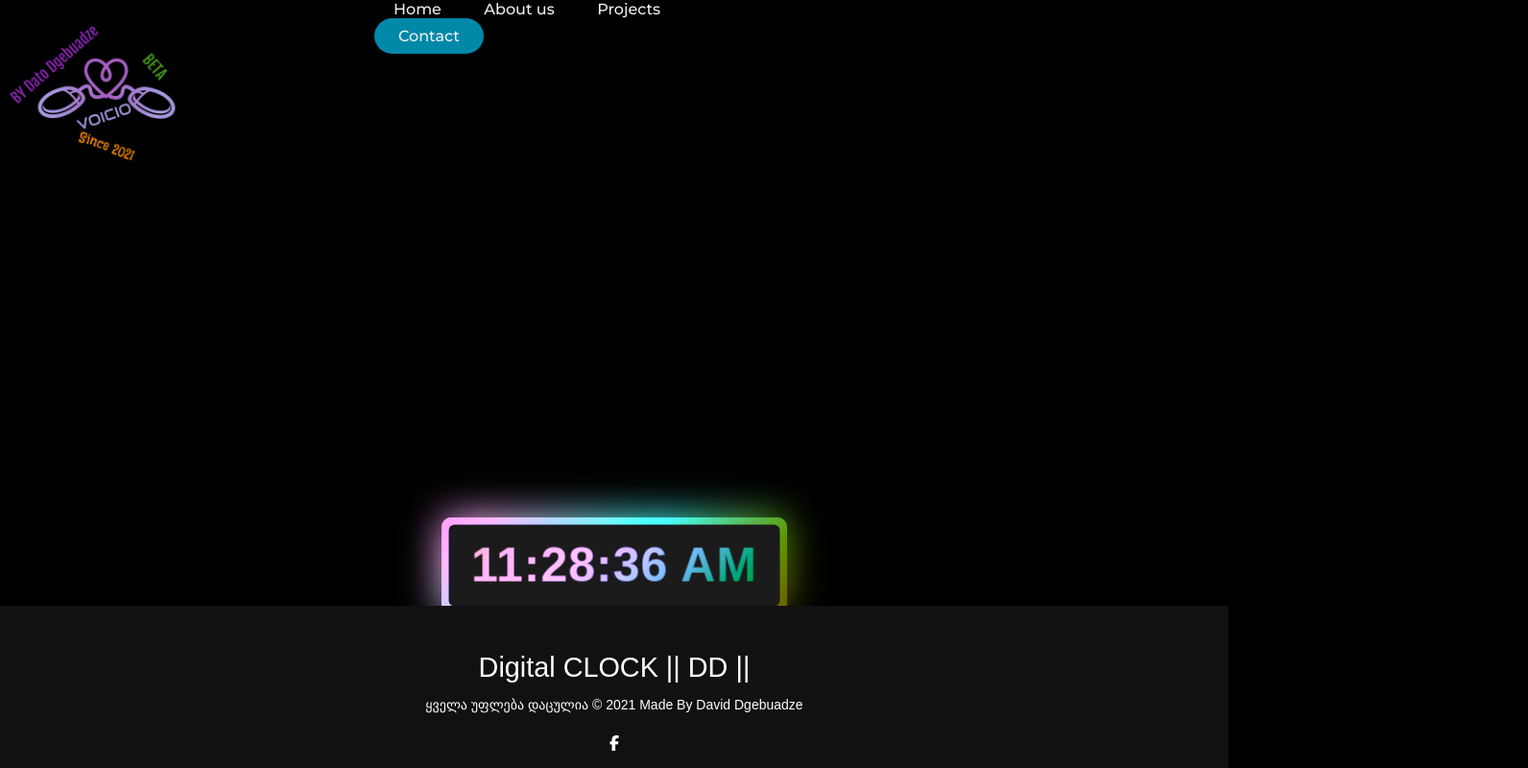
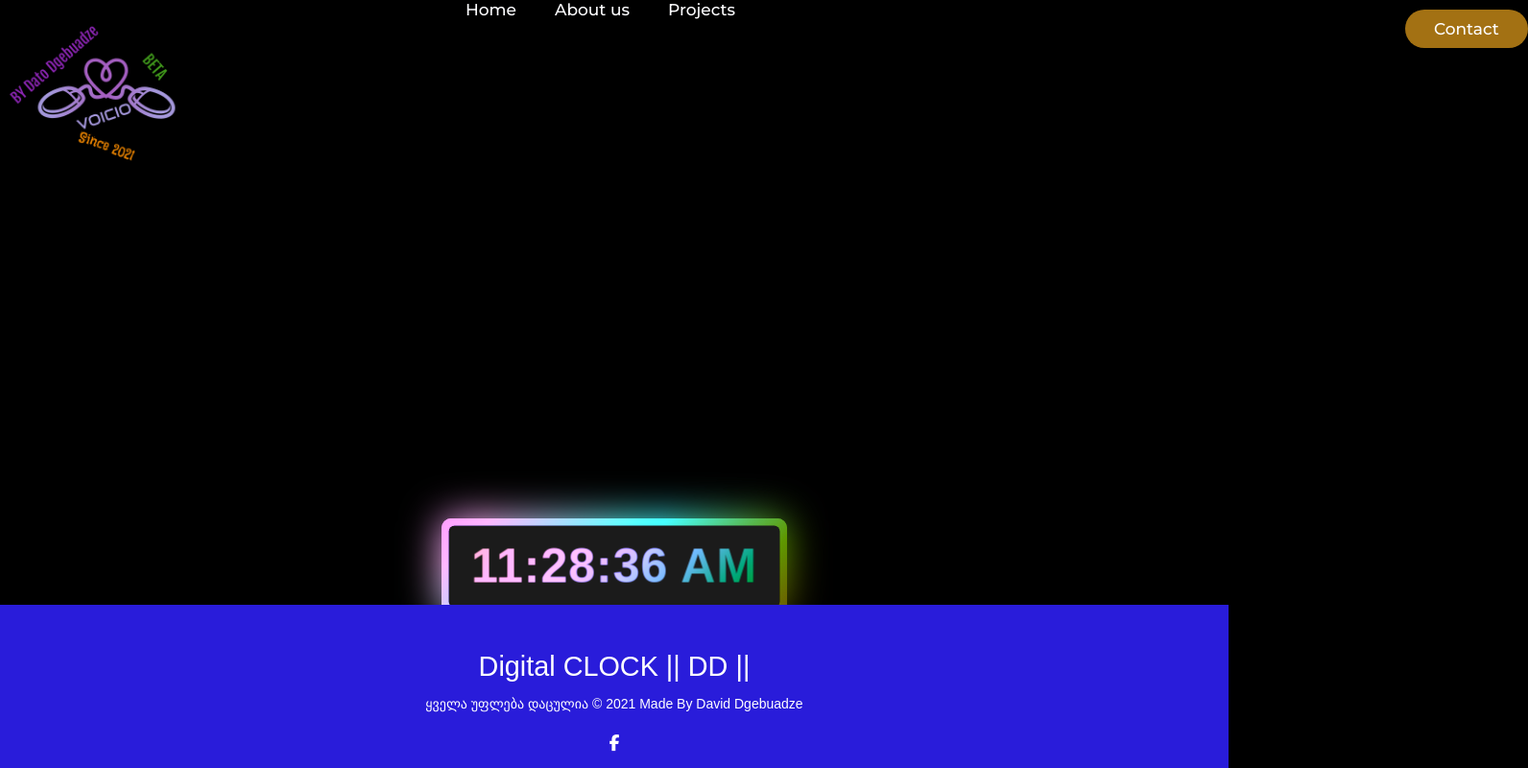
Before and after one commit to DatoDgebuadze/voicio, a plain HTML site: page index.html in a window 1280 px wide. Shown: the whole page at 96% size, 1592 px wide, since content can reach past the window. Drawn offline with Linux system fonts and the light colour scheme.

Commit message:
update style.css

```diff
--- a/stylee.css
+++ b/stylee.css
@@ -70,7 +70,7 @@ footer {
   bottom: 0;
   left: 0;
   right: 0;
-  background: #111;
+  background: rgb(41, 28, 218);
   height: auto;
   width: 100vw;
   font-family: "Open sans";
@@ -134,27 +134,35 @@ socials a i {
   font-size: 14px;
   word-spacing: 2px;
   text-transform: capitalize;
+  text-align: center;
 }
 
 .footer-bottom span {
   text-transform: uppercase;
   opacity: 0.4;
   font-weight: 200;
+  text-align: center;
 }
 
 li,
 a,
 button {
   font-family: "Montserrat", sans-serif;
-  font-weight: 500;
-  font-size: 16px;
-  color: #edf0f1;
+  font-weight: 400;
+  font-size: 17px;
+  color: #fdfdff;
   text-decoration: none;
+  text-align: center;
+}
+.cta {
+  position: relative;
+  left: 999px;
+  top: -10px;
 }
 
 header {
   background-color: black;
-  width: 500px;
+  width: 350px;
   height: 100%;
   align-items: visibility;
   vertical-align: top;
@@ -169,6 +177,7 @@ header {
 
 .nav_links {
   list-style: none;
+  display: flex;
 }
 
 .nav_links li {
@@ -179,12 +188,13 @@ header {
 .nav_links li a {
   transition: all 0.3s ease 0s;
 }
+
 .nav_links li a:hover {
-  color: #0088a9;
+  color: #c96625;
 }
 button {
-  padding: 9px 25px;
-  background-color: rgba(0, 136, 169, 1);
+  padding: 10px 30px;
+  background-color: rgb(163, 113, 19);
   border: none;
   border-radius: 50px;
   cursor: pointer;
```
